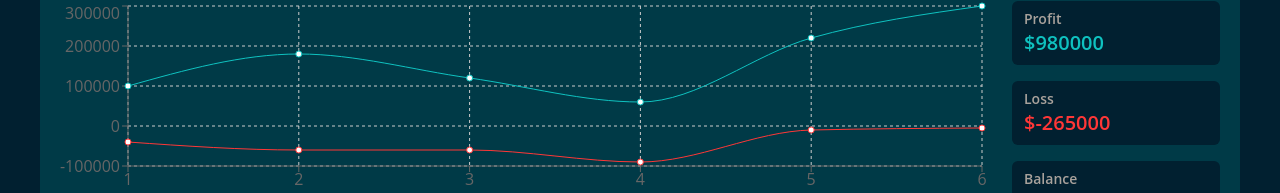
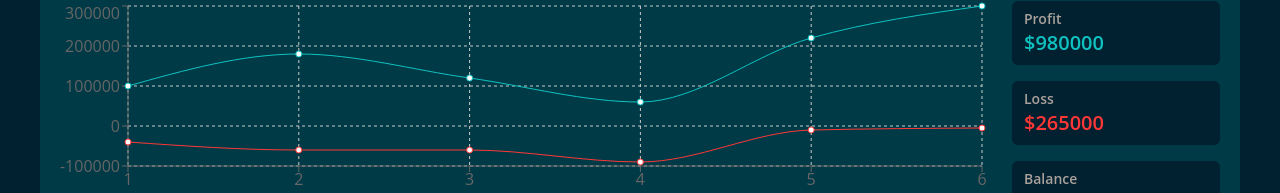
Before and after one commit to charliezone/fpfx-react-test, a React (Vite) app: page / in a window 1280 px wide. Shown: the part 926-1119 px from the top of the page. Built offline with nearby package versions, Linux system fonts and the light colour scheme; data requests are answered from the project's data file.

Commit message:
values as absolutes

```diff
--- a/src/features/Overview/index.tsx
+++ b/src/features/Overview/index.tsx
@@ -33,13 +33,13 @@ export function Overview() {
                     />
                     <Indicator
                         title="Loss"
-                        amount={`$${loss ?? ''}`}
+                        amount={`$${loss ? Math.abs(loss) : ''}`}
                         currencyFontColorClass="text-redOrange"
                     />
                     <Indicator
                         title="Balance"
-                        amount={`$${balance ?? ''}`}
-                        currencyFontColorClass="text-crusta"
+                        amount={`$${balance ? Math.abs(balance) : ''}`}
+                        currencyFontColorClass={balance && balance > 0 ? 'text-crusta' : 'text-redOrange'}
                     />
                 </div>
             </div>
```
